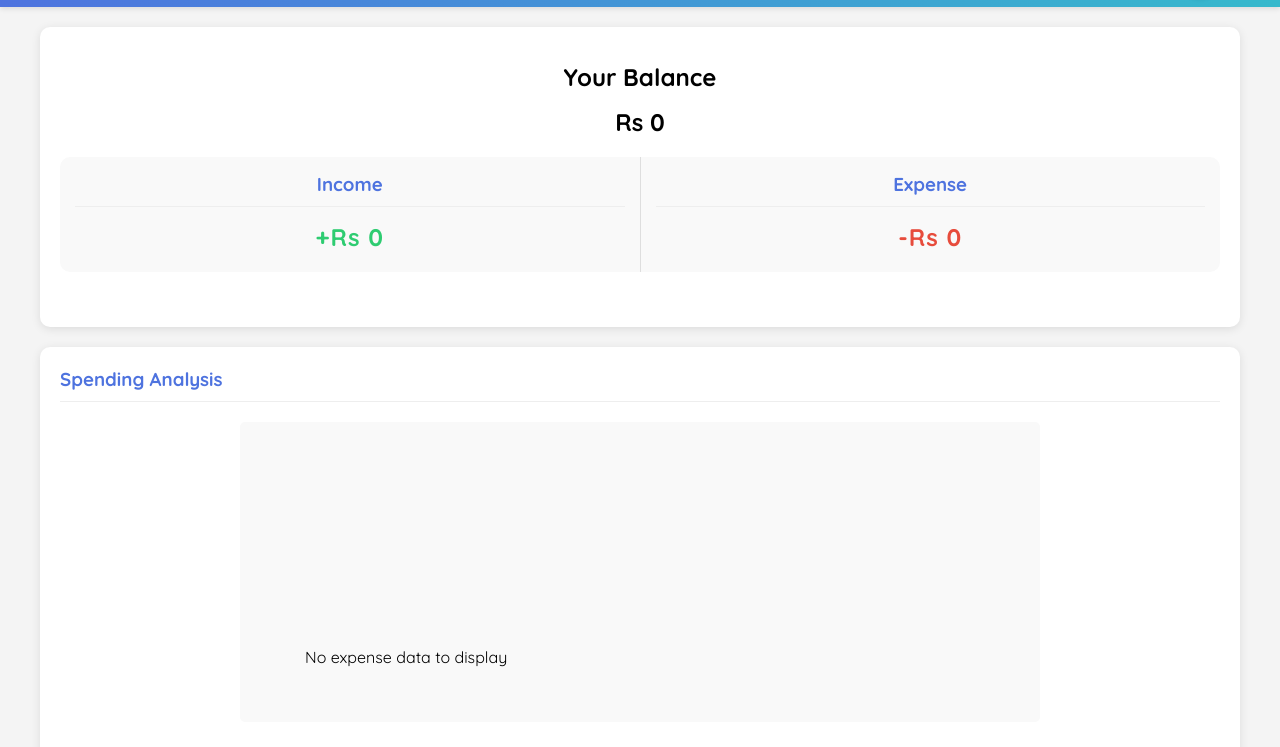
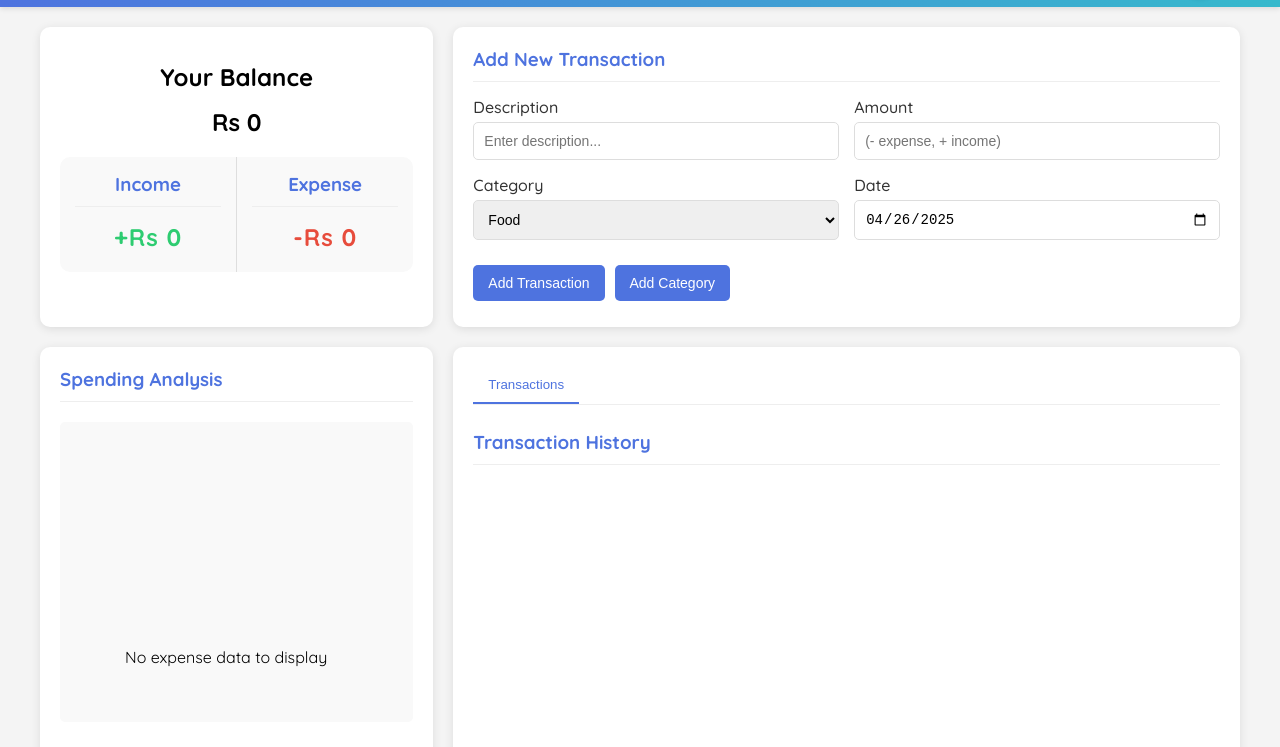
Before and after one commit to TharukRenuja/Javascript-Project, a website with bundled scripts: page src/index.html in a window 1280 px wide. Shown: the part 53-800 px from the top of the page. Built offline with nearby package versions, Linux system fonts and the light colour scheme.

Commit message:
Issue #5 solved

```diff
--- a/src/index.html
+++ b/src/index.html
@@ -186,6 +186,7 @@
       </div>
     </div>
 
-    <script type="module" src="script.js"></script>
+    <script type="module" src="utilities/generateReport.js"></script>
+    <script src=""></script>
   </body>
 </html>
--- a/src/script.js
+++ b/src/script.js
@@ -69,7 +69,7 @@
     date,
   };
 
-  transaction.push(newTransaction);
+  transactions.push(newTransaction);
   updateLocalStorage();
 }
 
@@ -423,7 +423,6 @@
   renderCategoryList();
 }
 
-// Update all category dropdowns
 function updateCategoryDropdowns(categoryDropdowns) {
   categoryDropdowns.forEach((dropdown) => {
     if (!dropdown) return;
@@ -431,18 +430,14 @@
     const currentValue = dropdown.value;
     dropdown.innerHTML = "";
 
-    // Add all categories
     categories.forEach((category) => {
-      dropdown.insertAdjacentHTML(
-        "beforeend",
-        `<option value="${category.toLowerCase()}">${category}</option>`
-      );
+      const option = document.createElement("option");
+      option.value = category;
+      option.textContent = category;
+      dropdown.appendChild(option);
     });
 
-    if (
-      currentValue &&
-      dropdown.querySelector(`option[value="${currentValue}"]`)
-    ) {
+    if (currentValue && categories.includes(currentValue)) {
       dropdown.value = currentValue;
     }
   });
--- a/src/styles.css
+++ b/src/styles.css
@@ -116,6 +116,8 @@
   max-width: 1200px;
   margin: 0 auto;
   /* Bug #23: display should flex */
+  display: flex;
+  flex-direction: row;
   flex-wrap: wrap;
   gap: 20px;
 }
```
